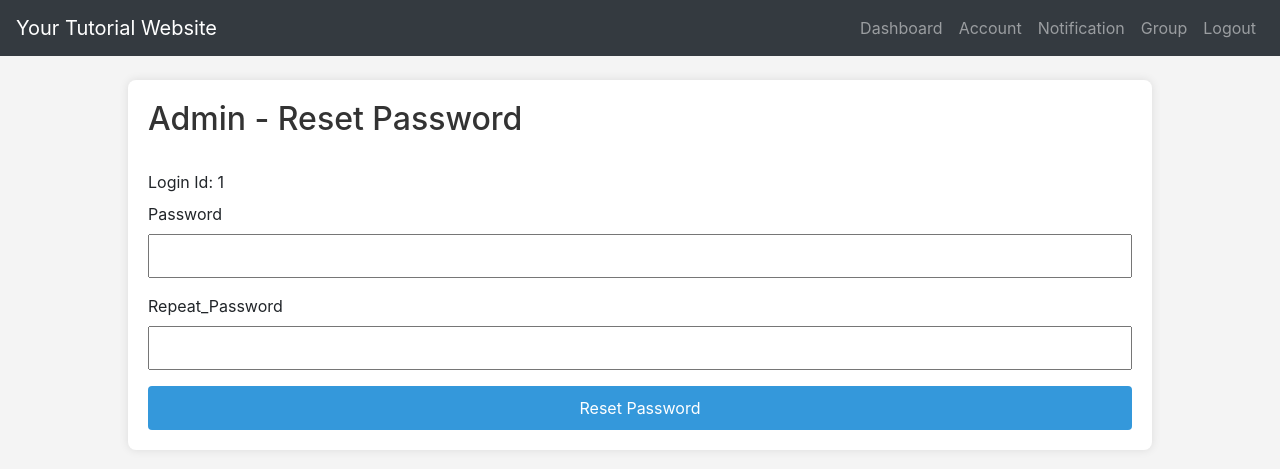
After one commit to muffinlim/enterprise, a PHP site: page /admin_reset_password.php?LoginId=1 in a window 1280 px wide. The commit adds this page. Shown: the top 469 px of the page. Run offline with PHP 8.4, Linux system fonts and the light colour scheme.

Commit message:
reset password

```diff
--- a/Content/admin_account.php
+++ b/Content/admin_account.php
@@ -82,7 +82,7 @@ if (mysqli_num_rows($result) > 0) {
         <td><?php echo $row['Email']; ?></td>
         <td><?php echo $row['LoginId']; ?></td>
         <td><a href="admin_remove_account.php?LoginId=<?php echo $row['LoginId']; ?>" class="btn btn-danger">Remove <i class="fa fa-trash" aria-hidden="true"></i></a></td>
-        <td><a href="admin_reset_account.php?LoginId=<?php echo $row['LoginId']; ?>" class="btn btn-primary">Reset <i class="fa fa-pencil" aria-hidden="true"></i></a></td>
+        <td><a href="admin_reset_password.php?LoginId=<?php echo $row['LoginId']; ?>" class="btn btn-primary">Reset <i class="fa fa-pencil" aria-hidden="true"></i></a></td>
 
     </tr>
 <?php
--- a/Content/admin_account_ajax_request.php
+++ b/Content/admin_account_ajax_request.php
@@ -35,6 +35,7 @@ if(isset($_POST['request'])){
             $output .= "<td>{$row['Email']}</td>";
             $output .= "<td>{$row['LoginId']}</td>";
             $output .= "<td> <a href=admin_remove_account.php?LoginId={$row['LoginId']} class='btn btn-danger'>Remove <i class='fa fa-trash' aria-hidden='true'></i></a></td>";
+            $output .= "<td> <a href=admin_reset_password.php?LoginId={$row['LoginId']} class='btn btn-primary'>Reset <i class='fa fa-pencil' aria-hidden='true'></i></a></td>";
             $output .= "</tr>";
         }
     }
--- /dev/null
+++ b/Content/admin_reset_password.php
@@ -0,0 +1,60 @@
+<?php
+
+$pageTitle = "Admin | Reset Password";
+$customCssFile = '../Styles/admin_register_user.css';
+include('../Header/head.php');
+include('../Header/admin_navibar.html');
+include('../DatabaseConnection.php');
+$LoginId=$_GET['LoginId'];
+if(isset($_POST['submit']))
+{
+$password=$_POST['password'];
+$password_repeat=$_POST['password_repeat'];
+$LoginIdReset=$_POST['LoginIdReset'];
+if($password!=$password_repeat){
+    header("location:admin_account.php?error=The password and repeat passoword are not match!");
+}else{
+
+    $hashed_password = password_hash($password, PASSWORD_DEFAULT);
+    $sqlUpdatestudent="UPDATE student
+    SET Student_Password = '$hashed_password'
+    WHERE Student_Login_Id='$LoginIdReset'";
+
+    $sqlUpdatelecturer="UPDATE lecturer
+    SET Lecturer_Password = '$hashed_password'
+    WHERE  Lecturer_Login_Id='$LoginIdReset'";
+
+    $conn->query($sqlUpdatestudent);
+    $conn->query($sqlUpdatelecturer);
+    header("location:admin_account.php?success=Reset password login id ".$LoginId." succeffull!");
+}
+
+}
+
+
+?>
+
+<body>
+<div class="admin-container mt-4">
+<h2>Admin - Reset Password</h2>
+<br>
+    <form method="post">
+
+    <label for="login_id">Login Id: <?php echo $LoginId;?></label>
+
+  <input type="hidden" name="LoginIdReset"value="<?php echo $LoginId;?>">
+    <label for="password">Password</label>
+    <input type="password" name="password" required>
+    <label for="repeat_password">Repeat_Password</label>
+    <input type="password" name="password_repeat" required>
+
+
+    <button type="submit" name="submit" id="submit">Reset Password</button>
+
+    </form>
+
+</div>
+
+
+</body>
+</html>
```
